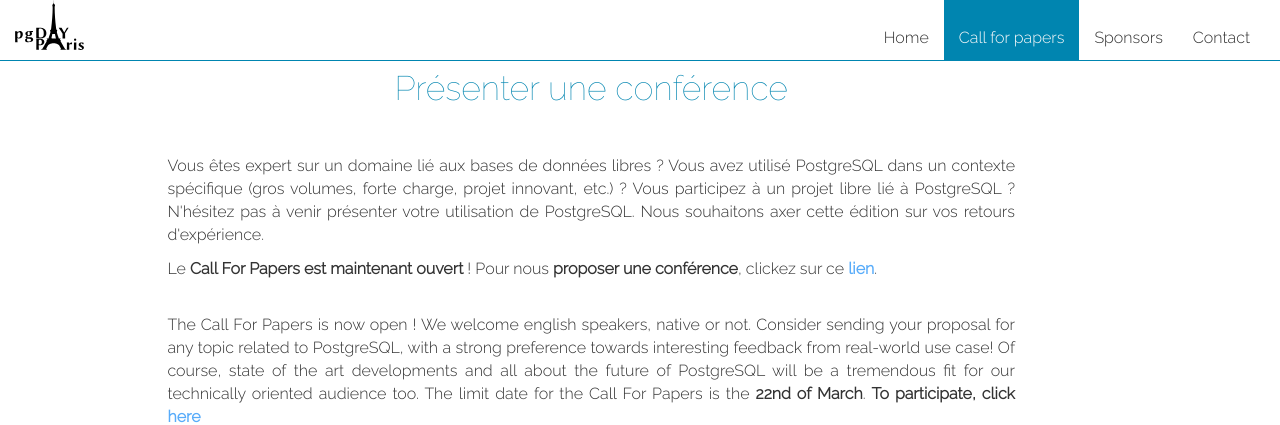
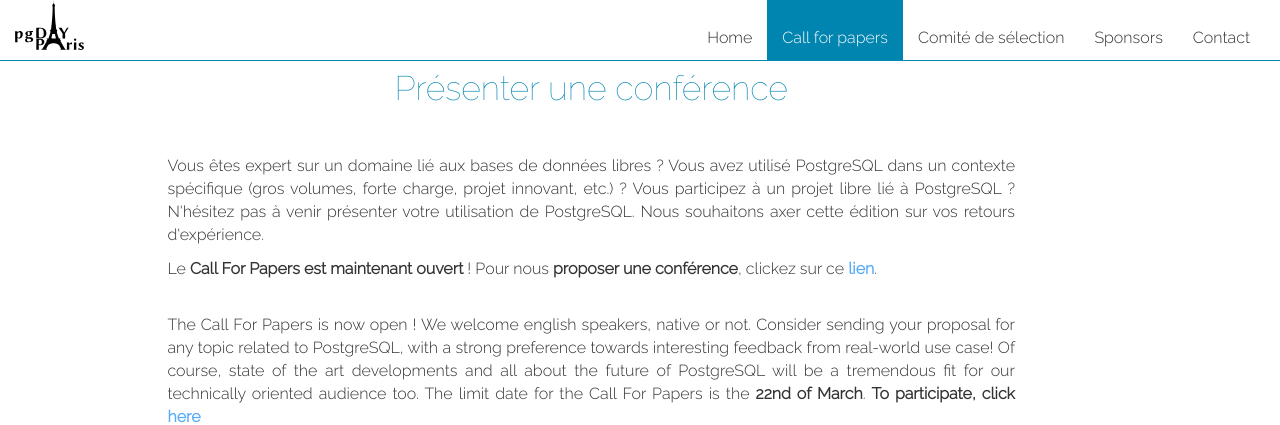
Before and after one commit to louiseGrandjonc/pgdayparis, a Django app: page /callforpapers/ in a window 1280 px wide. Shown: the top 425 px of the page. Run offline with Django 3.2, Linux system fonts and the light colour scheme; some libraries are stand-ins or nearby versions.

Commit message:
add link commitee

```diff
--- a/templates/pgdayparis2015/pages/callforpapers.html
+++ b/templates/pgdayparis2015/pages/callforpapers.html
@@ -5,6 +5,7 @@
     <ul>
       <li><a href="{{linkbase|default:"http://pgday.paris/"}}">Home</a></li>
       <li class="active"><a href="{{linkbase|default:"http://pgday.paris/"}}callforpapers/">Call for papers</a></li>
+       <li><a href="{{linkbase|default:"http://pgday.paris/"}}commitee/">Comité de sélection</a></li>
       <li><a href="{{linkbase|default:"http://pgday.paris/"}}sponsors/">Sponsors</a></li>
       <li><a href="{{linkbase|default:"http://pgday.paris/"}}contact/">Contact</a></li>
     </ul>
```
